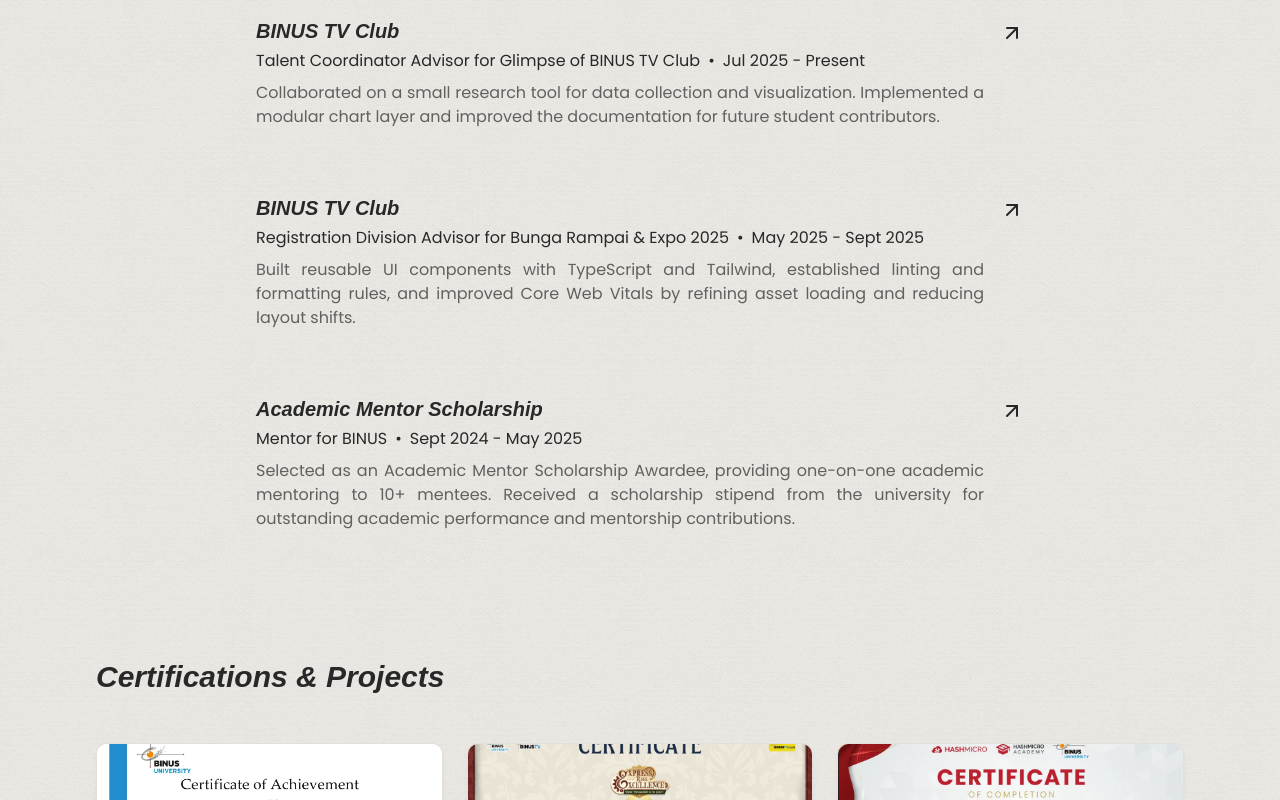
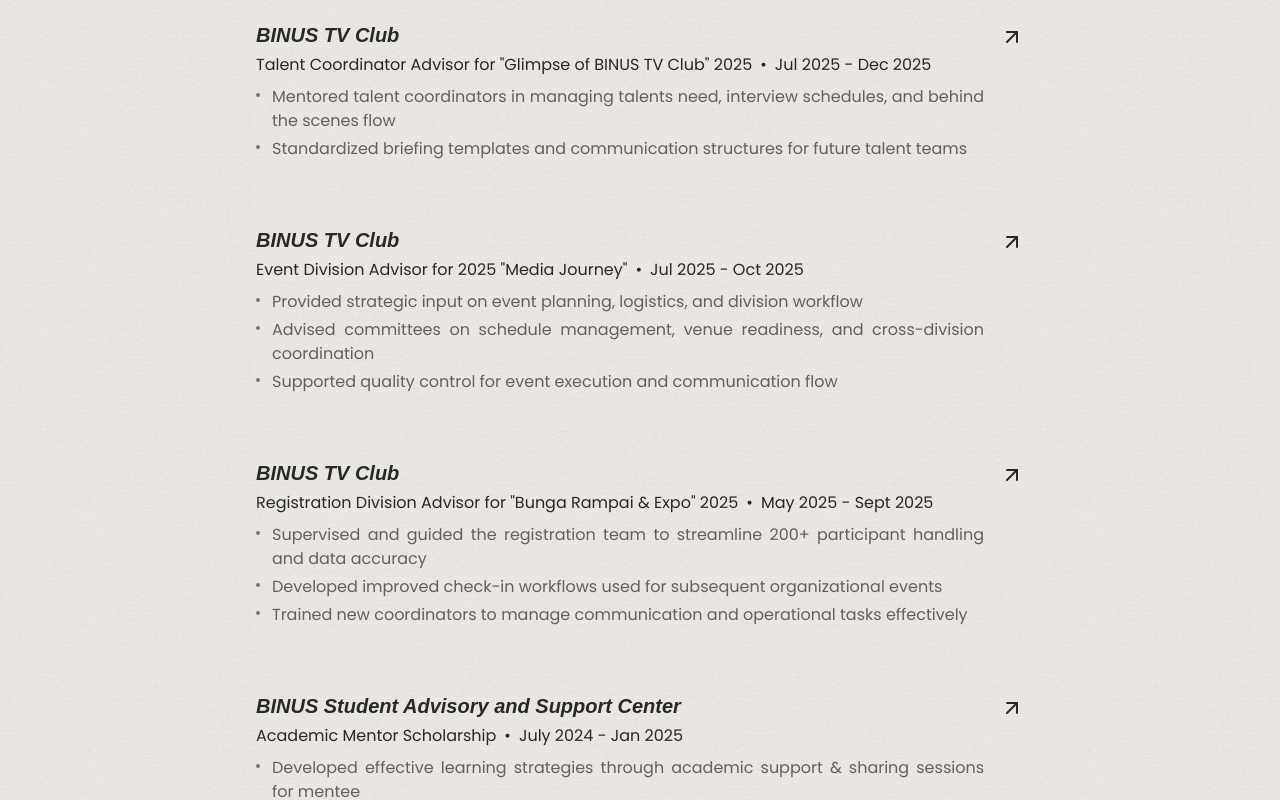
Before and after one commit to anne-college-acc/anne-porto, a Next.js app: page / in a window 1280 px wide. Shown: the part 1820-2620 px from the top of the page. Built offline with nearby package versions, Linux system fonts and the light colour scheme; a web font is replaced by a local one.

Commit message:
updated experience data with real ANNE data

```diff
--- a/components/experience-section.tsx
+++ b/components/experience-section.tsx
@@ -4,42 +4,129 @@ type Experience = {
   title: string
   subtitle: string
   date: string
-  description: string
+  description: string[]
   link: string
 }
 
 const experienceData: Experience[] = [
   {
     title: "BINUS TV Club",
-    subtitle: "Event Division Advisor for 2025 Media Journey",
-    date: "Jul 2025 - Present",
-    description:
-      "Lorem ipsum dolor sit amet, consectetur adipiscing elit, sed do eiusmod tempor incididunt ut labore et dolore magna aliqua. Ut enim ad minim veniam, quis nostrud exercitation ullamco laboris nisi ut aliquip ex ea commodo consequat. Duis aute irure dolor in reprehenderit in voluptate velit esse cillum dolore eu fugiat nulla pariatur.",
-    link: "https://example.com/codefest-14",
+    subtitle: "Staff of NEWS - BINUS TV Club Alam Sutera",
+    date: "Jan 2025 - Present",
+    description: [
+      "Delivered live event reporting and wrote news articles covering campus activities, ensuring accurate and engaging communication for the organization’s audience",
+      "Mentored 10+ junior members by providing guidance on reporting techniques, writing structure, and content standards to improve team output",
+    ],
+    link: "#",
   },
   {
     title: "BINUS TV Club",
-    subtitle: "Talent Coordinator Advisor for Glimpse of BINUS TV Club",
-    date: "Jul 2025 - Present",
-    description:
-      "Collaborated on a small research tool for data collection and visualization. Implemented a modular chart layer and improved the documentation for future student contributors.",
-    link: "https://example.com/research-assistant",
+    subtitle: 'Talent Coordinator Advisor for "Glimpse of BINUS TV Club" 2025',
+    date: "Jul 2025 - Dec 2025",
+    description: [
+      "Mentored talent coordinators in managing talents need, interview schedules, and behind the scenes flow",
+      "Standardized briefing templates and communication structures for future talent teams",
+    ],
+    link: "#",
   },
   {
     title: "BINUS TV Club",
-    subtitle: "Registration Division Advisor for Bunga Rampai & Expo 2025",
-    date: "May 2025 - Sept 2025",
-    description:
-      "Built reusable UI components with TypeScript and Tailwind, established linting and formatting rules, and improved Core Web Vitals by refining asset loading and reducing layout shifts.",
-    link: "https://example.com/studio-selaras",
+    subtitle: 'Event Division Advisor for 2025 "Media Journey"',
+    date: "Jul 2025 - Oct 2025",
+    description: [
+      "Provided strategic input on event planning, logistics, and division workflow",
+      "Advised committees on schedule management, venue readiness, and cross-division coordination",
+      "Supported quality control for event execution and communication flow",
+    ],
+    link: "#",
   },
   {
-    title: "Academic Mentor Scholarship",
-    subtitle: "Mentor for BINUS",
-    date: "Sept 2024 - May 2025",
-    description:
-      "Selected as an Academic Mentor Scholarship Awardee, providing one-on-one academic mentoring to 10+ mentees. Received a scholarship stipend from the university for outstanding academic performance and mentorship contributions.",
-    link: "https://example.com/codefest-14",
+    title: "BINUS TV Club",
+    subtitle: 'Registration Division Advisor for "Bunga Rampai & Expo" 2025',
+    date: "May 2025 - Sept 2025",
+    description: [
+      "Supervised and guided the registration team to streamline 200+ participant handling and data accuracy",
+      "Developed improved check-in workflows used for subsequent organizational events",
+      "Trained new coordinators to manage communication and operational tasks effectively",
+    ],
+    link: "#",
+  },
+  {
+    title: "BINUS Student Advisory and Support Center",
+    subtitle: "Academic Mentor Scholarship",
+    date: "July 2024 - Jan 2025",
+    description: [
+      "Developed effective learning strategies through academic support & sharing sessions for mentee",
+      "Provided personalized guidance for mentee, improve academic performance, and encourage confidence",
+      "Facilitated academic mentoring sessions to improve mentees study habits and academic performance",
+    ],
+    link: "#",
+  },
+  {
+    title: "BINUS TV Club",
+    subtitle: "Activist of NEWS Division",
+    date: "Mar 2024 - Jan 2025",
+    description: [
+      "Completed organizational training programs led by industry professionals, covering leadership, communication, and operational execution",
+      "Actively involved in regional and multi regional organization activities, supporting events, projects, and internal operations",
+      "Applied training outcomes directly through hands-on execution across multiple organizational roles",
+    ],
+    link: "#",
+  },
+  {
+    title: "BINUS TV Club",
+    subtitle: 'Event Staff of 2024 "Media Journey"',
+    date: "Sept 2024 - Dec 2024",
+    description: [
+      "Involved in planning & executing campus seminar with 150+ attendees",
+      "Managed event schedules, venue preparation, and coordination with other divisions",
+      "Provided on-site technical support and smooth process during event",
+    ],
+    link: "#",
+  },
+  {
+    title: "BINUS TV Club",
+    subtitle: 'Talent Coordinator of "Glimpse of BINUS TV Club" 2024',
+    date: "July 2024 - Dec 2024",
+    description: [
+      "Coordinated talents and ensured readiness for performances",
+      "Collaborated with event committees to ensure smooth interview session",
+      "Assisted in preparing talents needs & technical support",
+    ],
+    link: "#",
+  },
+  {
+    title: "BINUS TV Club",
+    subtitle: "Consumption Staff for “Express Reel Excellence”",
+    date: "Jun 2024 - Dec 2024",
+    description: [
+      "Sourced and evaluated snack and catering vendors based on budget, quality, and event requirements",
+      "Coordinated ordering, delivery schedules, and on-site logistics to ensure timely distribution",
+      "Supported cost control by aligning vendor selection with approved budgets and quantity planning",
+      "Liaised with vendors and internal teams to ensure smooth execution during the event",
+    ],
+    link: "#",
+  },
+  {
+    title: "BINUS TV Club",
+    subtitle: 'Registration Coordinator for "Bunga Rampai & Expo" 2024 Alam Sutera Region',
+    date: "Jun 2024 - Sept 2024",
+    description: [
+      "Led the registration process for 300+ event participants, while ensuring smooth data collection and accurate documentation",
+      "Coordinated with the executive board and event divisions to align schedules, participant needs, and event flow",
+      "Maintained communication with participants to confirm attendance and provide event information",
+      "Executed direct event promotion at the booth by communicating key information to attendees and encouraging walk-in registrations through persuasive, friendly interactions",
+    ],
+    link: "#",
+  },
+  {
+    title: "BINUS Global Employability & Entrepreneurship Center",
+    subtitle: "Event Committee for BINUS Festival",
+    date: "May 2024 & Nov 2024",
+    description: [
+      "Supported logistics, participant handling, and help with event process for BINUS Festival",
+    ],
+    link: "#",
   },
 ]
 
@@ -59,7 +146,14 @@ function ExperienceItem({ item }: { item: Experience }) {
             <span className="shrink-0">{item.date}</span>
           </div>
 
-          <p className="mt-2 text-sm md:text-base font-sans text-text-main/70 text-justify">{item.description}</p>
+          <ul className="mt-2 space-y-1">
+            {item.description.map((desc, i) => (
+              <li key={i} className="text-sm md:text-base font-sans text-text-main/70 text-justify relative pl-4">
+                <span className="absolute left-0 top-2 w-1 h-1 rounded-full bg-text-main/60" />
+                {desc}
+              </li>
+            ))}
+          </ul>
         </div>
 
         {/* Right: arrow icon */}
```
